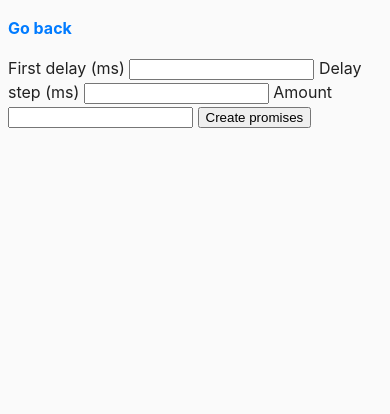
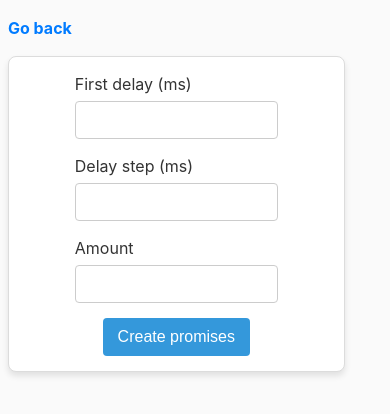
Before and after one commit to TetyanaDubchak/goit-js-09, a website built with Parcel: page src/03-promises.html in a window 390 px wide. Built offline with nearby package versions, Linux system fonts and the light colour scheme.

Commit message:
All tasks ready

```diff
--- a/src/css/common.css
+++ b/src/css/common.css
@@ -103,3 +103,68 @@ input#datetime-picker {
     height: 100vh;
     margin: 0;
 }
+/*
+Style for 3 task */
+form {
+  background: #ffffff;
+  border: 1px solid #dcdcdc;
+  border-radius: 8px;
+  padding: 20px 30px;
+  box-shadow: 0 4px 6px rgba(0, 0, 0, 0.1);
+  display: flex;
+  flex-direction: column;
+  align-items: center;
+
+  gap: 15px;
+
+}
+
+form label {
+  font-size: 16px;
+  color: #333333;
+  display: flex;
+  flex-direction: column;
+}
+
+form input {
+  margin-top: 5px;
+  padding: 10px;
+  border: 1px solid #cccccc;
+  border-radius: 4px;
+  font-size: 14px;
+  width: 200px;
+}
+
+form input:focus {
+  border-color: #3498db;
+  outline: none;
+  box-shadow: 0 0 4px rgba(52, 152, 219, 0.3);
+}
+
+/* Стилі для кнопки */
+form button {
+  background-color: #3498db;
+  color: #ffffff;
+  font-size: 16px;
+  padding: 10px 15px;
+  border: none;
+  border-radius: 4px;
+  cursor: pointer;
+  align-self: center;
+}
+
+form button:hover {
+  background-color: #2980b9;
+}
+
+/* Додатковий стиль для адаптивності */
+@media (max-width: 600px) {
+  form {
+    width: 90%;
+    padding: 15px;
+  }
+
+  form input {
+    width: 100%;
+  }
+}
--- a/src/js/03-promises.js
+++ b/src/js/03-promises.js
@@ -1,17 +1,46 @@
+import { Notify } from 'notiflix/build/notiflix-notify-aio';
+
 function createPromise(position, delay) {
   const shouldResolve = Math.random() > 0.3;
-  if (shouldResolve) {
-    // Fulfill
-  } else {
-    // Reject
-  }
+
+  return new Promise((resolve, reject) => {
+    setTimeout(() => {
+      if (shouldResolve) {
+        resolve({ position, delay });
+      } else {
+        reject({ position, delay });
+      }
+    }, delay);
+  })
 }
 
 const formWrapper = document.querySelector('.form');
 
 const onSubmitHandle = (e) => {
-  e.preventDefault;
-  console.dir(e.target);
+  e.preventDefault();
+
+  let delayValue =Number(e.target.delay.value) ;
+  let stepValue = Number(e.target.step.value);
+  let amountValue = Number(e.target.amount.value);
+
+  let currentDelay = delayValue;
+
+  for (let index = 1; index <= amountValue; index ++) {
+
+      createPromise(index, currentDelay)
+        .then(({ position, delay }) => {
+      Notify.success(`✅ Fulfilled promise ${position} in ${delay}ms`)
+    })
+        .catch(({ position, delay }) => {
+      Notify.failure(`❌ Rejected promise ${position} in ${delay}ms`)
+        });
+
+      currentDelay = delayValue + (index * stepValue);
+  }
+
+  e.target.delay.value = '';
+  e.target.step.value = '';
+  e.target.amount.value = '';
 };
 
 formWrapper.addEventListener('submit', onSubmitHandle)
```
